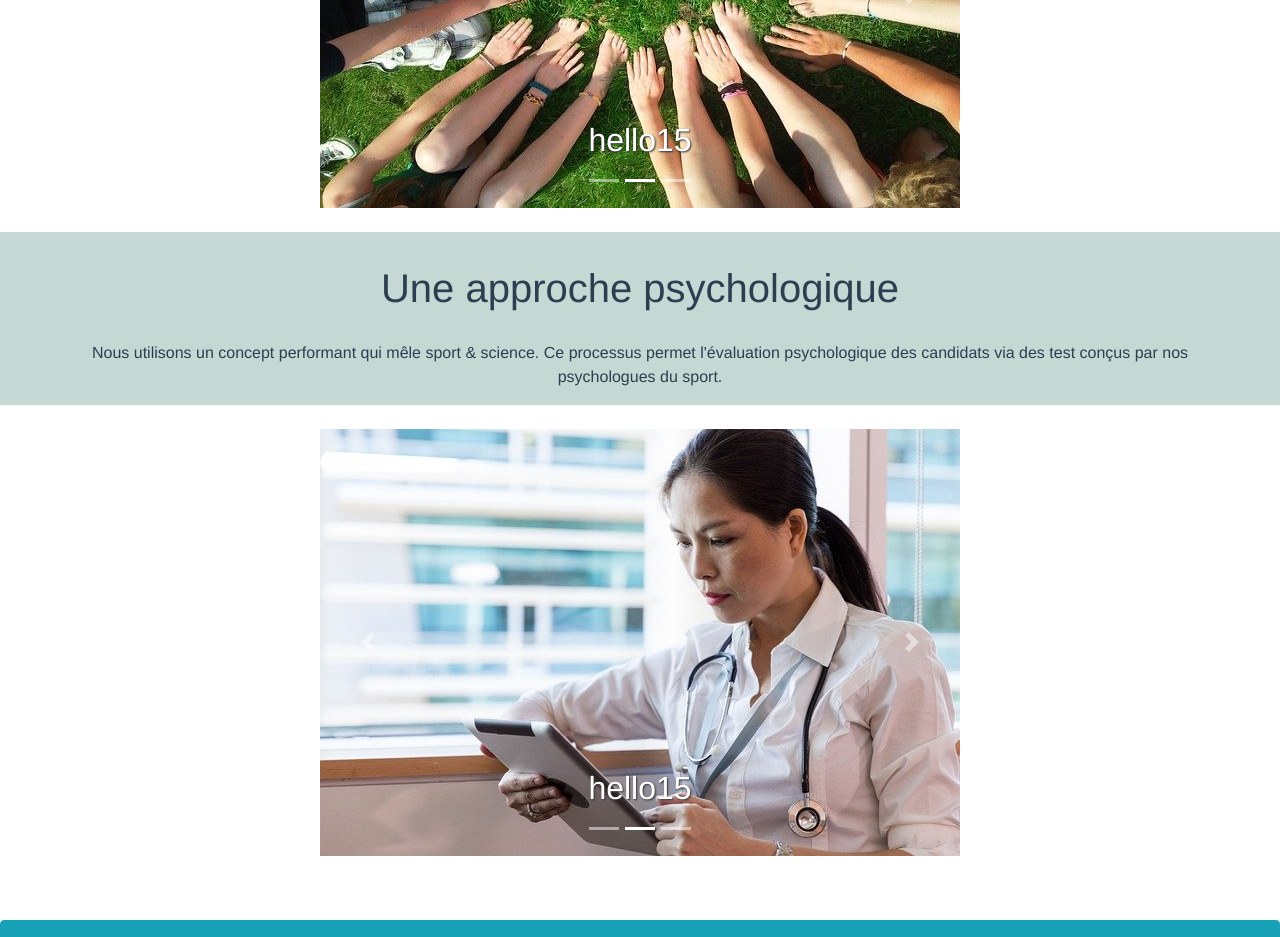
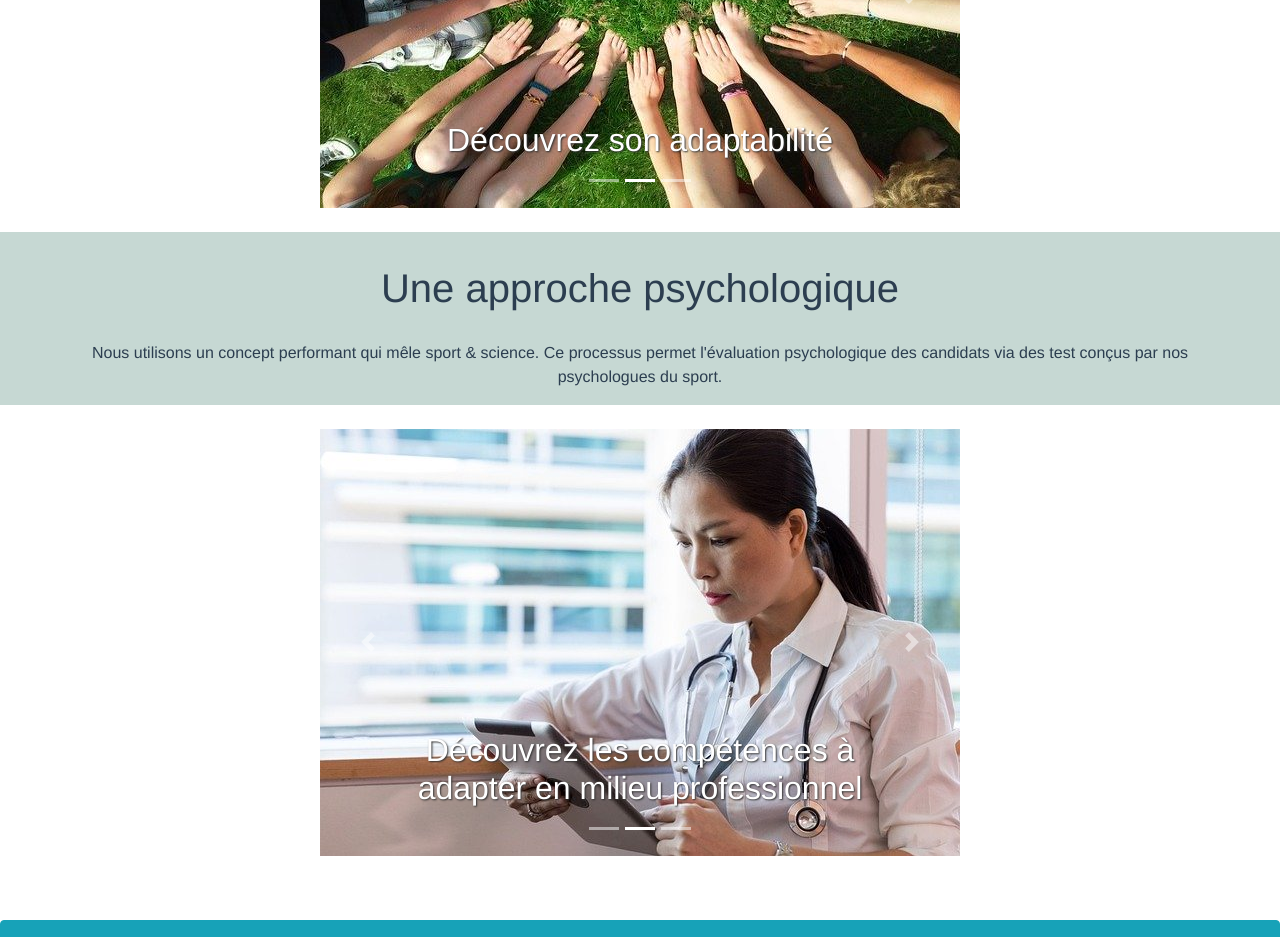
Before and after one commit to chmullerweb/beyond, a Vue app in the folder beyond_rh/: page /concept in a window 1280 px wide. Shown: the part 520-1457 px from the top of the page. Built offline with nearby package versions, Linux system fonts and the light colour scheme; what @braid/vue-formulate would draw is missing.

Commit message:
carousel image ok

```diff
--- a/beyond_rh/src/pages/concept.vue
+++ b/beyond_rh/src/pages/concept.vue
@@ -14,13 +14,13 @@
 
       <Caroussel :img1="require('@/assets/foot.jpg')" :img2="require('@/assets/sport.jpg')" :img3="require('@/assets/team-sport.jpg')">
         <template #title1>
-          hello4
+          Analysez les reflexions du candidat
         </template>
         <template #title2>
-          hello15
+          Découvrez son adaptabilité
         </template>
         <template #title3>
-          hello6
+          Déceler sa créativité
         </template>
       </Caroussel>
 
@@ -35,16 +35,15 @@
       </template>
       </CardTitle>
 
-      <!-- <Caroussel/> -->
-      <Caroussel :img1="require('@/assets/analyse.png')" :img2="require('@/assets/doctor.jpg')" :img3="require('@/assets/science.jpg')">
+      <Caroussel :img1="require('@/assets/science.jpg')" :img2="require('@/assets/doctor.jpg')" :img3="require('@/assets/analyse.jpg')">
         <template #title1>
-          hello4
+          Déterminez scientifiquement si le profil correspond aux valeurs de l’entreprise
         </template>
         <template #title2>
-          hello15
+          Découvrez les compétences à adapter en milieu professionnel
         </template>
         <template #title3>
-          hello6
+          Analyser les capacités d’organisations et d’adaptations
         </template>
       </Caroussel>
 
```
Also changed, not shown: beyond_rh/src/assets/analyse.jpg (added), beyond_rh/src/assets/analyse.png (deleted).
